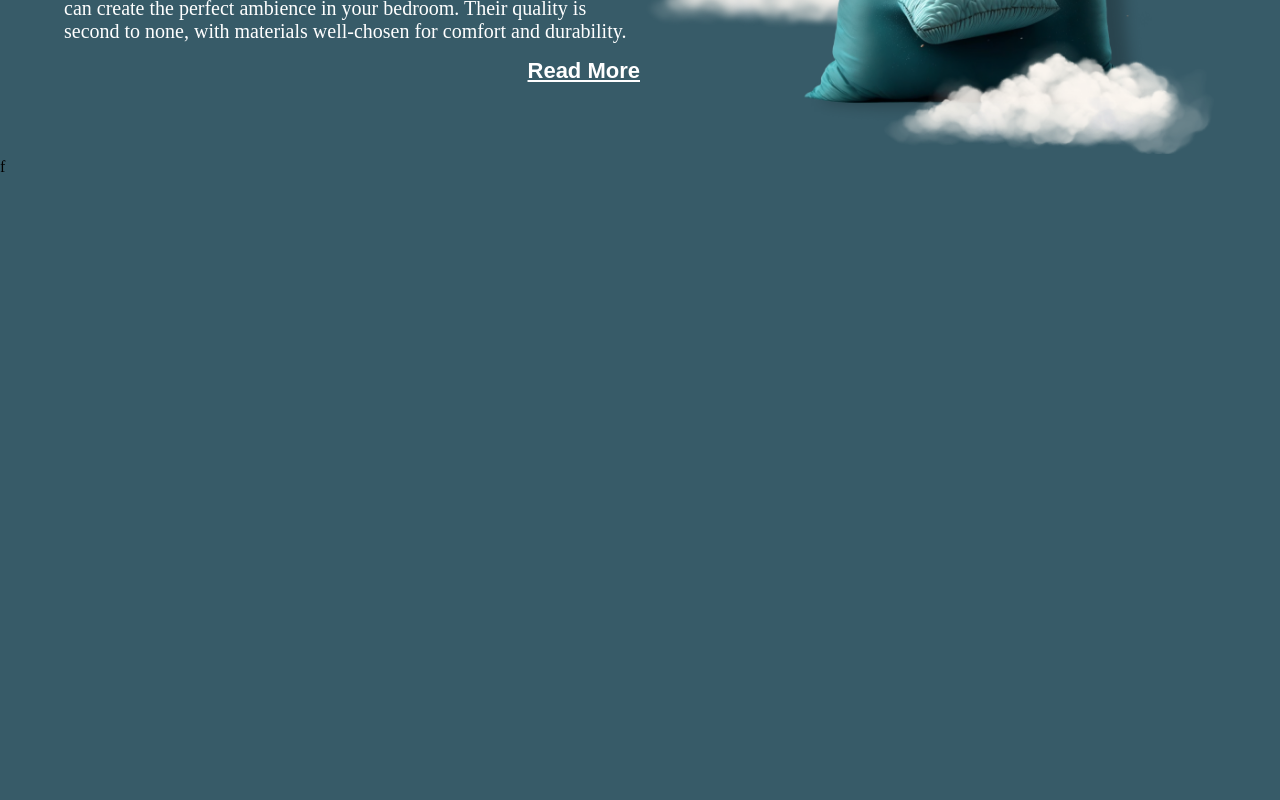
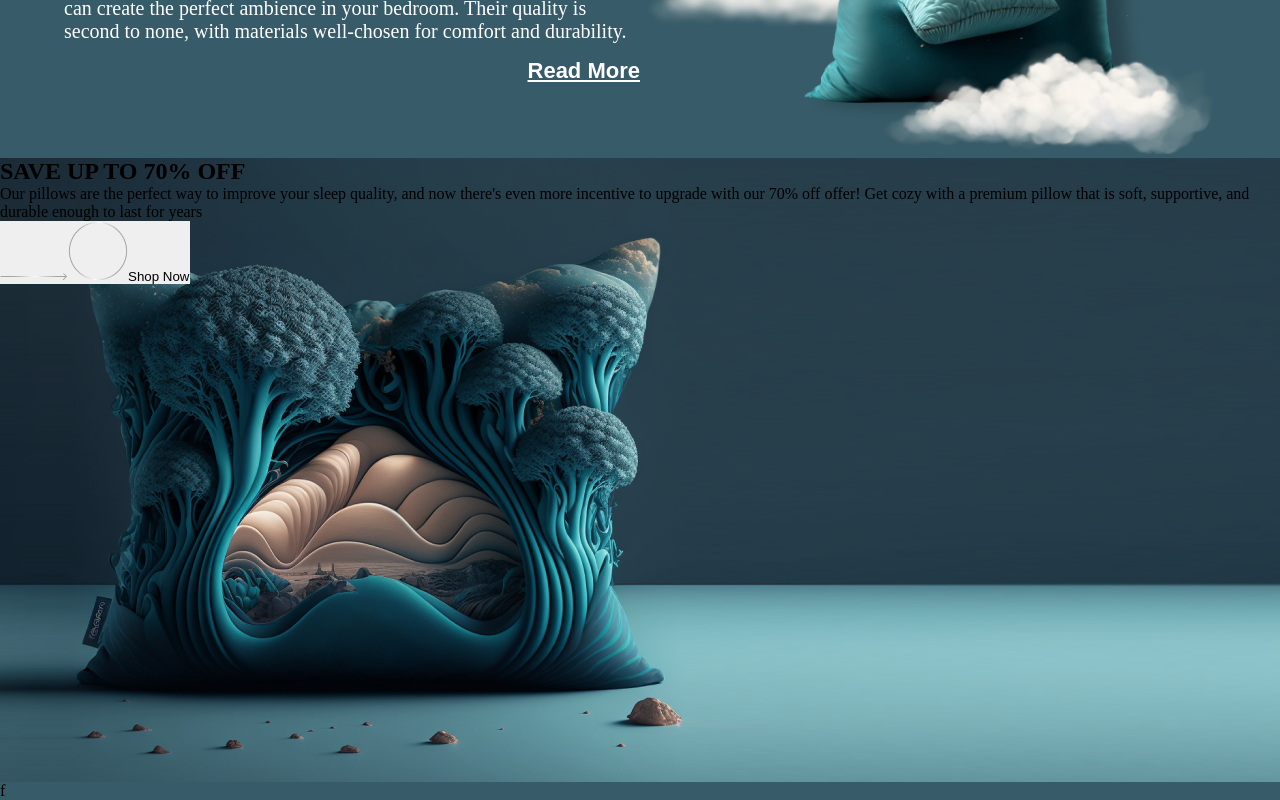
Before and after one commit to KiwiScreams/Bed-Linen-Online-Shop, a React (Vite) app: page / in a window 1280 px wide. Shown: the part 1437-2237 px from the top of the page. Before the commit the page ends 1613 px from the top, so only its background shows below. Built offline with nearby package versions, Linux system fonts and the light colour scheme.

Commit message:
sale component

```diff
--- a/src/components/sale/Sale.css
+++ b/src/components/sale/Sale.css
@@ -0,0 +1,8 @@
+.sale-section
+{
+    width: 100%;
+    height: 624px;
+    background: url("../../assets/img/sale.png");
+    background-size: cover;
+    background-repeat: no-repeat;
+}
--- a/src/components/sale/Sale.jsx
+++ b/src/components/sale/Sale.jsx
@@ -1,8 +1,25 @@
 import "./Sale.css";
+import arrowIcon from "../../assets/img/arrow.png";
+import circleIcon from "../../assets/img/cyrcle.png";
 const Sale = () => {
-    return (
-        <></>
-     );
-}
+  return (
+    <>
+      <section className="sale-section">
+        <h2>SAVE UP TO 70% OFF</h2>
+        <p>
+          Our pillows are the perfect way to improve your sleep quality, and now
+          there's even more incentive to upgrade with our 70% off offer! Get
+          cozy with a premium pillow that is soft, supportive, and durable
+          enough to last for years
+        </p>
+        <button>
+          <img src={arrowIcon} alt="" />
+          <img src={circleIcon} alt="" />
+          <span>Shop Now</span>
+        </button>
+      </section>
+    </>
+  );
+};
 
 export default Sale;
```
Also changed, not shown: src/assets/img/sale.png (added).
